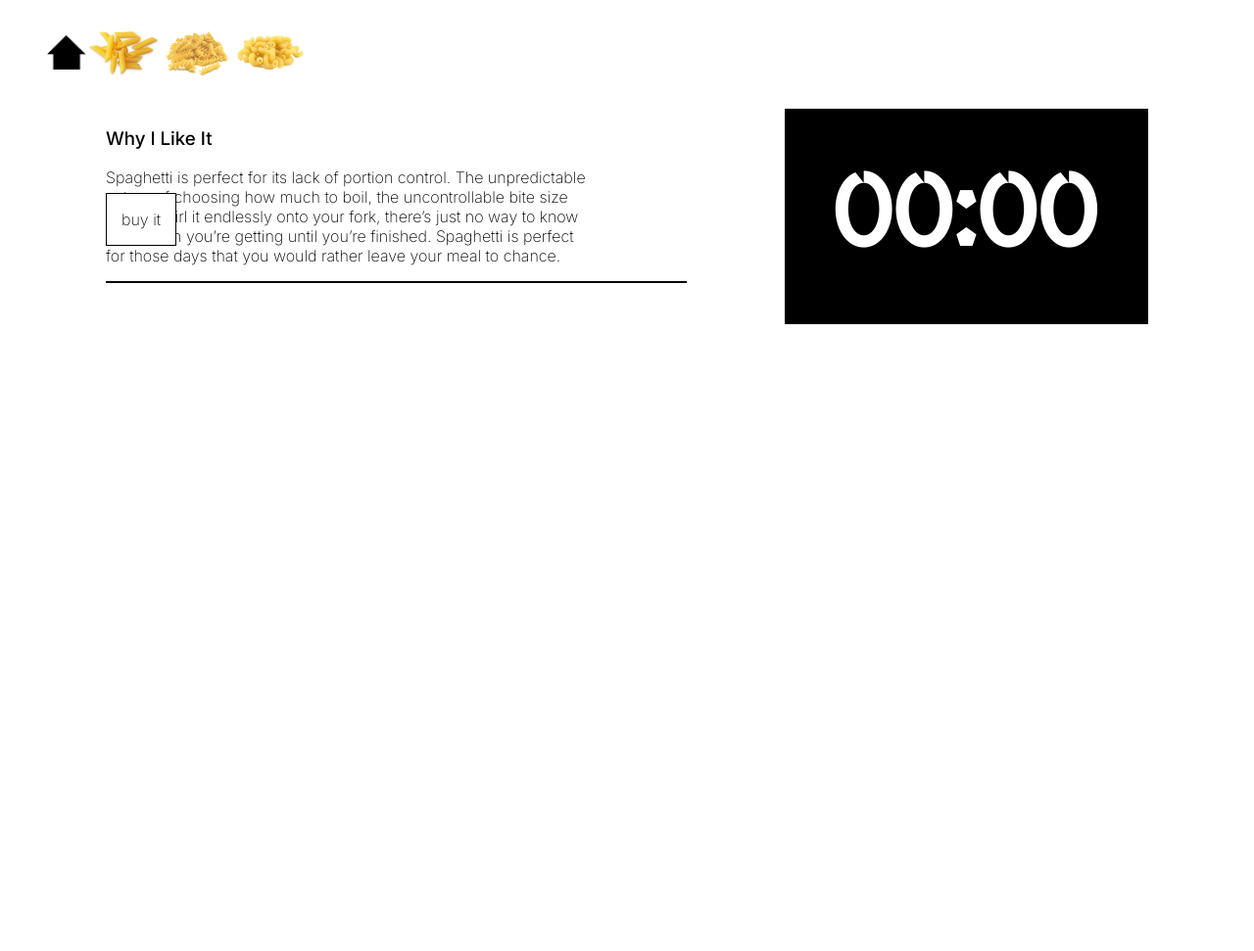
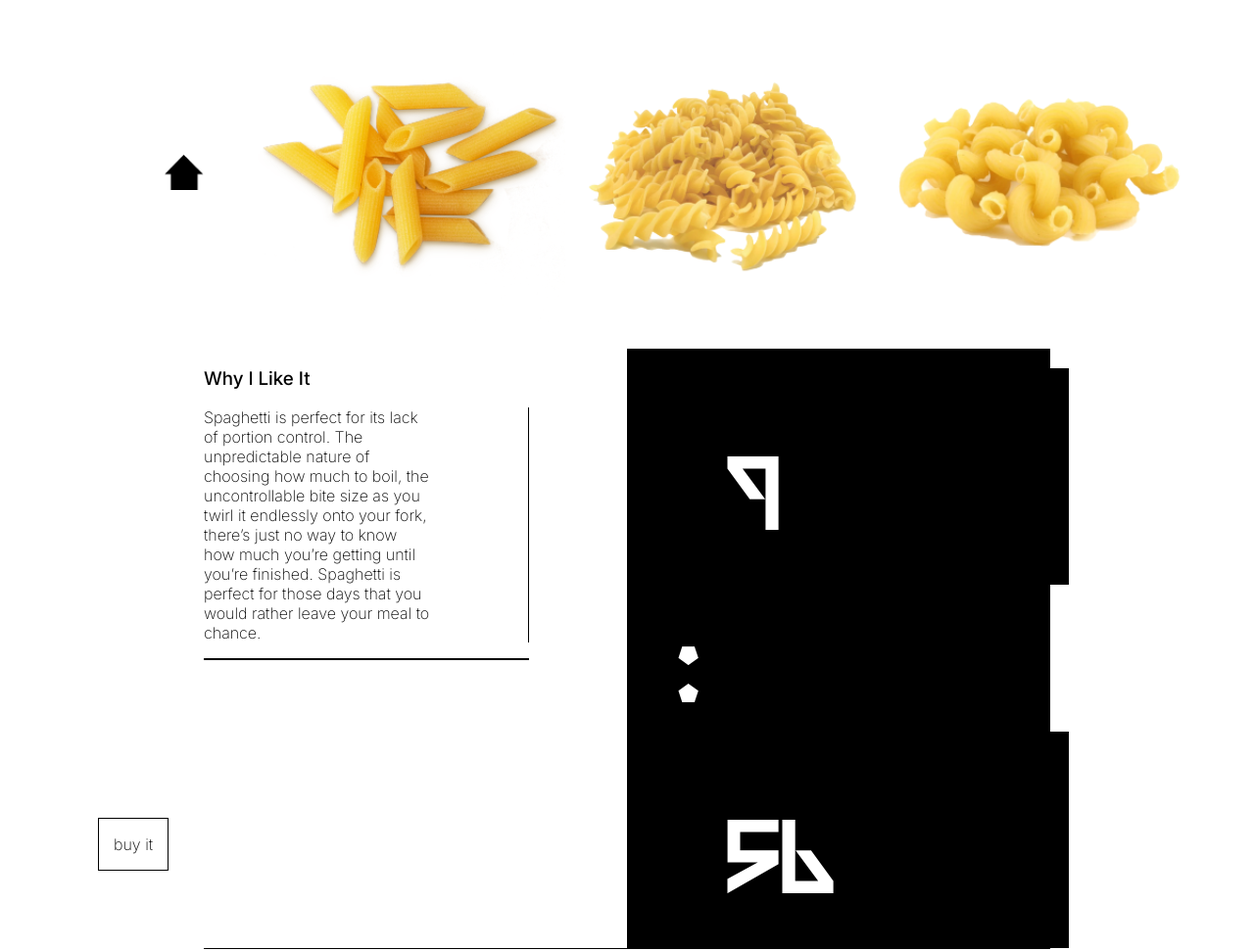
Before and after one commit to emo-bean/pasta-site, a plain HTML site: page spaghetti.html in a window 1280 px wide. Shown: the whole page at 98% size. Before the commit the page ends 800 px from the top, so only its background shows below. Drawn offline with Linux system fonts and the light colour scheme.

Commit message:
added timer and layout fixes

```diff
--- a/spaghetti.html
+++ b/spaghetti.html
@@ -1,19 +1,27 @@
 <!DOCTYPE html>
 <html lang="en">
   <head>
-    <meta charset="UTF-8">
-    <meta http-equiv="X-UA-Compatible" content="IE=edge">
-    <meta name="viewport" content="width=device-width, initial-scale=1.0">
+    <meta charset="UTF-8" />
+    <meta http-equiv="X-UA-Compatible" content="IE=edge" />
+    <meta name="viewport" content="width=device-width, initial-scale=1.0" />
     <title>Spaghetti</title>
-    <link rel="stylesheet" href="style.css">
+    <link rel="stylesheet" href="style.css" />
   </head>
-<body class="spaghetti">
+  <body class="spaghetti" onload="countdown();">
     <nav>
       <ul>
-            <li><a href="index.html"><img src="images/home.png" alt="" class="home"></a></li>
-            <li><a href="penne.html"><img src="images/penne.png" alt=""></a></li>
-            <li><a href="rotini.html"><img src="images/rotini.png" alt=""></a></li>
-            <li><a href="cellentani.html"><img src="images/cellentani.png" alt=""></a></li>
+        <li>
+          <a href="index.html"><img src="images/home.png" alt="" class="home" /></a>
+        </li>
+        <li>
+          <a href="penne.html"><img src="images/penne.png" alt="" /></a>
+        </li>
+        <li>
+          <a href="rotini.html"><img src="images/rotini.png" alt="" /></a>
+        </li>
+        <li>
+          <a href="cellentani.html"><img src="images/cellentani.png" alt="" /></a>
+        </li>
       </ul>
     </nav>
     <main>
@@ -21,12 +29,77 @@
         <div class="left">
           <h3>Why I Like It</h3>
           <p class="left">Spaghetti is perfect for its lack of portion control. The unpredictable nature of choosing how much to boil, the uncontrollable bite size as you twirl it endlessly onto your fork, there’s just no way to know how much you’re getting until you’re finished. Spaghetti is perfect for those days that you would rather leave your meal to chance.</p>
-        <hr>
+          <hr />
         </div>
-        <div class="timer">00:00</div>
+        <div class="timer"><input id="minutes" type="text" />:<input id="seconds" type="text" /></div>
       </header>
-    <img src="" alt="">
+      <img src="" alt="" />
       <div class="button"><p>buy it</p></div>
     </main>
+    <script>
+      //set minutes
+      var mins = 10
+
+      //calculate the seconds
+      var secs = mins * 60
+
+      //countdown function is evoked when page is loaded
+      function countdown() {
+        setTimeout('Decrement()', 60)
+      }
+
+      //Decrement function decrement the value.
+      function Decrement() {
+        if (document.getElementById) {
+          minutes = document.getElementById('minutes')
+          seconds = document.getElementById('seconds')
+
+          //if less than a minute remaining
+          //Display only seconds value.
+          if (seconds < 59) {
+            seconds.value = secs
+          }
+
+          //Display both minutes and seconds
+          //getminutes and getseconds is used to
+          //get minutes and seconds
+          else {
+            minutes.value = getminutes()
+            seconds.value = getseconds()
+          }
+          //when less than a minute remaining
+          //colour of the minutes and seconds
+          //changes to red
+          if (mins < 1) {
+            minutes.style.color = 'red'
+            seconds.style.color = 'red'
+          }
+          //if seconds becomes zero,
+          //then page alert time up
+          if (mins < 0) {
+            alert('time up')
+            minutes.value = 0
+            seconds.value = 0
+          }
+          //if seconds > 0 then seconds is decremented
+          else {
+            secs--
+            setTimeout('Decrement()', 1000)
+          }
+        }
+      }
+
+      function getminutes() {
+        //minutes is seconds divided by 60, rounded down
+        mins = Math.floor(secs / 60)
+        return mins
+      }
+
+      function getseconds() {
+        //take minutes remaining (as seconds) away
+        //from total seconds remaining
+        return secs - Math.round(mins * 60)
+      }
+    </script>
   </body>
 </html>
--- a/style.css
+++ b/style.css
@@ -1,48 +1,50 @@
 @import url('https://fonts.googleapis.com/css2?family=Inter:wght@200;500&display=swap');
 @font-face {
   font-family: 'lynojean';
-    src: url('fonts/lynojean-webfont.woff2') format('woff2'),
-         url('fonts/lynojean-webfont.woff') format('woff');
+  src: url('fonts/lynojean-webfont.woff2') format('woff2'), url('fonts/lynojean-webfont.woff') format('woff');
   font-weight: normal;
   font-style: normal;
 }
 @font-face {
   font-family: 'lynoulys';
-    src: url('fonts/lynoulys-webfont.woff2') format('woff2'),
-         url('fonts/lynoulys-webfont.woff') format('woff');
+  src: url('fonts/lynoulys-webfont.woff2') format('woff2'), url('fonts/lynoulys-webfont.woff') format('woff');
   font-weight: normal;
   font-style: normal;
 }
 @font-face {
   font-family: 'lynowalt';
-    src: url('fonts/lynowalt-webfont.woff2') format('woff2'),
-         url('fonts/lynowalt-webfont.woff') format('woff');
+  src: url('fonts/lynowalt-webfont.woff2') format('woff2'), url('fonts/lynowalt-webfont.woff') format('woff');
   font-weight: normal;
   font-style: normal;
 }
 @font-face {
   font-family: 'lynostan';
-    src: url('fonts/lynostan-webfont.woff2') format('woff2'),
-         url('fonts/lynostan-webfont.woff') format('woff');
+  src: url('fonts/lynostan-webfont.woff2') format('woff2'), url('fonts/lynostan-webfont.woff') format('woff');
   font-weight: normal;
   font-style: normal;
 }
-a{
+a {
   text-decoration: none;
 }
-body{
+body {
   font-family: 'Inter';
   font-weight: 200;
+  margin: 0;
 }
-main{
+main {
   padding-left: 100px;
   padding-right: 100px;
 }
-h3{
+h3 {
   font-family: 'Inter';
   font-weight: 500;
 }
-.timer{
+img {
+  width: 100%;
+}
+.timer,
+.timer input[type='text'] {
+  border: 0;
   font-family: 'lynoulys';
   font-size: 100px;
   padding-top: 20px;
@@ -54,22 +56,22 @@ h3{
   background: black;
   color: white;
 }
-.penne .timer{
+.penne .timer {
   -webkit-clip-path: polygon(0 0, 0 100%, 100% 100%, 100% 25%, 75% 0);
   clip-path: polygon(0 0, 0 100%, 100% 100%, 100% 25%, 75% 0);
 }
-.spaghetti .timer{
+.spaghetti .timer {
   font-family: lynostan;
 }
-.rotini .timer{
+.rotini .timer {
   font-family: lynojean;
   border-radius: 100px;
 }
-.cellentani .timer{
+.cellentani .timer {
   font-family: lynowalt;
   border-radius: 0px 100px 0px 0px;
 }
-.button{
+.button {
   background: white;
   border: 1px solid black;
   color: black;
@@ -79,24 +81,24 @@ h3{
   padding-left: 15px;
   padding-right: 15px;
 }
-.penne .button{
+.penne .button {
   -webkit-clip-path: polygon(0 0, 0 100%, 100% 100%, 100% 25%, 75% 0);
   clip-path: polygon(0 0, 0 100%, 100% 100%, 100% 25%, 75% 0);
 }
-.rotini .button{
+.rotini .button {
   border-radius: 25px;
 }
-.cellentani .button{
+.cellentani .button {
   border-radius: 0px 25px 0px 0px;
 }
-hr{
+hr {
   box-shadow: none;
   border: 1px solid black;
 }
-main{
+main {
   position: relative;
 }
-nav{
+nav {
   padding-left: 0px;
 }
 nav ul {
@@ -107,30 +109,45 @@ nav ul {
 nav img {
   width: 75px;
 }
-.home top img{
+.home .top img {
   width: 100vw;
 }
-.home{
+.home {
   width: 40px;
-    padding-right: 50 px;
+  padding-right: 50px;
 }
 header {
   display: flex;
   justify-content: space-between;
+  border-bottom: 1px solid black;
+  width: 80%;
+  margin: auto;
 }
-header .left{
+header div {
+  flex: 1;
+}
+header .left {
   padding-right: 100px;
+  border-right: 1px solid black;
 }
-links{
+nav {
   display: flex;
   align-items: center;
+  width: 80%;
+  margin: auto;
 }
-links img{
-    width: 25vw
+nav img {
+  width: 25vw;
 }
-recipe{
+.recipe {
   display: flex;
+  width: 80%;
+  margin: auto;
 }
-footer img{
+footer {
+  margin: 0;
+  padding: 0;
+}
+footer img {
   width: 100vw;
 }
```
Also changed, not shown: index.html (+27 -28 lines). Lines whose indentation alone changed are shown as unchanged.
